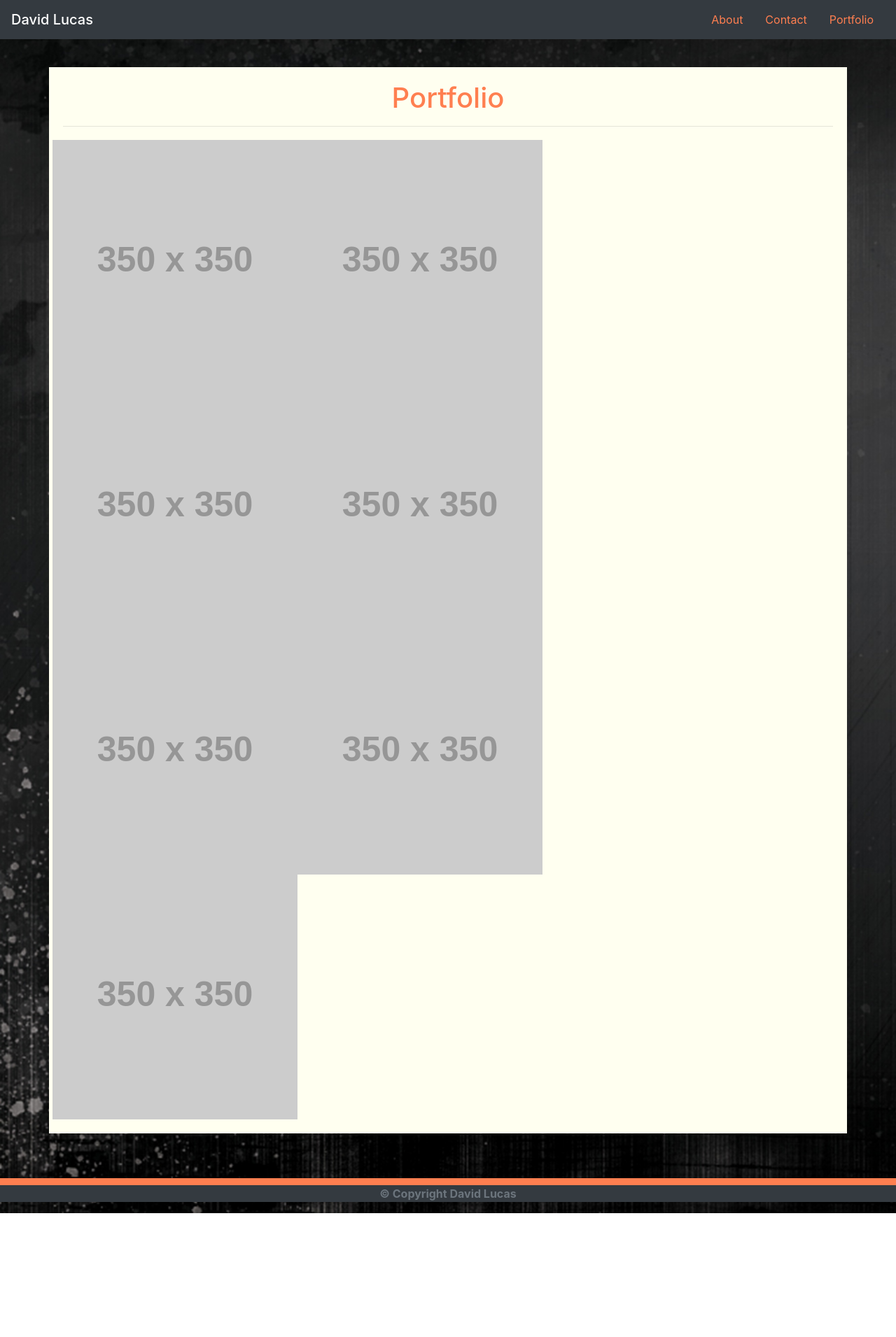
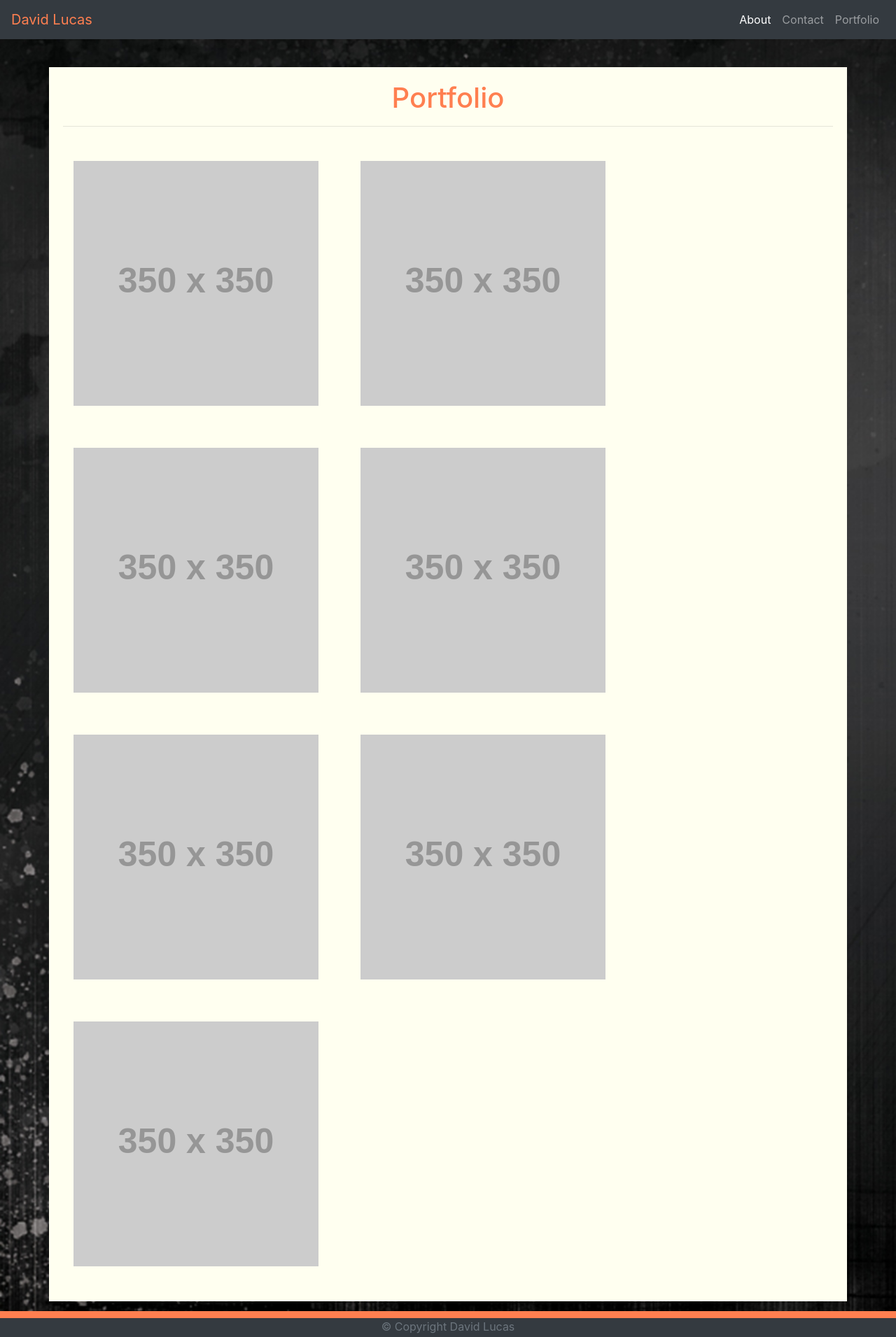
Before and after one commit to DCLucas95/Create-a-Website, a plain HTML site: page Portfolio.html in a window 1280 px wide. Shown: the whole page at 70% size. Before the commit the page ends 1734 px from the top, so only its background shows below. Drawn offline with nearby package versions, Linux system fonts and the light colour scheme; placeholder pictures from the web are drawn by us.

Commit message:
further updates to CSS and grid/ fixed footer placement

```diff
--- a/Portfolio.html
+++ b/Portfolio.html
@@ -9,21 +9,30 @@
 
 <Body>
  <!--Navbar-->
-    <nav class="navbar navbar-dark bg-dark">
-      <span class="navbar-brand mb-0 h1">David Lucas</span>
-        <ul class="nav justify-content-end">
-            <li class="nav-item">
+ <nav class="navbar navbar-expand-lg navbar-dark bg-dark">
+  <!-- Brand and toggle get grouped for better mobile display -->
+  <a class="navbar-brand" href="index.html" id="logo">David Lucas</a>
+  <button class="navbar-toggler" type="button" data-toggle="collapse" data-target="#navbarTogglerDemo01"
+    aria-controls="navbarTogglerDemo01" aria-label="Toggle navigation">
+    <span class="navbar-toggler-icon"></span>
+  </button>
+  <!-- Collect the nav links, forms, and other content for toggling -->
+  <div class="collapse navbar-collapse" id="navbarTogglerDemo01">
+    <ul class="navbar-nav ml-auto">
+      <li class="nav-item active">
         <a class="nav-link" href="./index.html">About</a>
       </li>
       <li class="nav-item">
-              <a class="nav-link active" href="./Contact.html">Contact</a>
+        <a class="nav-link" href="./Contact.html">Contact</a>
       </li>
       <li class="nav-item">
         <a class="nav-link" href="./Portfolio.html">Portfolio</a>
       </li>
     </ul>
+  </div>
 </nav>
 
+<div id="page-container">
 <div class="container">
 
    <!--Heading-->
@@ -79,5 +88,5 @@
     &copy; Copyright David Lucas
   </p>
 </footer>
-
+</div>
 </Body>
--- a/css/styles.css
+++ b/css/styles.css
@@ -2,8 +2,7 @@ h1 {
     text-align: center;
 }
 
-/* navbar word colours*/
-a {
+#logo {
     color: coral;
 }
 
@@ -14,9 +13,16 @@ body{
     background-size: cover;
 }
 
+#page-container {
+    position: relative;
+    min-height: 100vh;
+  }
+
 .container {
-    width: 100%;
     margin: 40px auto;
+    padding: 20px;
+    background-color:ivory;
+    color: black;
 }
 
 h1 {
@@ -28,32 +34,16 @@ hr{
     height: 3px;
 }
 
-img {
-    float: none;
+.portfolio-image {
+    padding: 30px;
 }
 
-.portfolio-centre {
-    margin: 0 auto;
-}
-
-.container-fluid {
-    padding: 20px;
-}
-
-.container {
-    padding: 20px;
-    background-color:ivory;
-    color: black;
-}
-
-.footer {
-    color: ivory;
-    bottom: 0%;
+footer {
+    position: absolute;
+    bottom: 0;
     width: 100%;
-    background-color: #343a40;
-    font-weight: bold;
-    border-style: solid;
-    border-width: 0cm;
-    border-top-width:10px;
+    background-color:#343a40;
+    border-top-style: solid;
+    border-top-width: 10px;
     border-color:coral;
-}
+  }
```
Also changed, not shown: Contact.html (+5 -4 lines), HELP/Footer Code Working.html (deleted, +0 -6 lines), HELP/bootstrap-dropdown.html (deleted, +0 -54 lines), index.html (+19 -9 lines), HELP/Footer Code Working.txt (deleted), 1 other file. Lines whose indentation alone changed are shown as unchanged.
